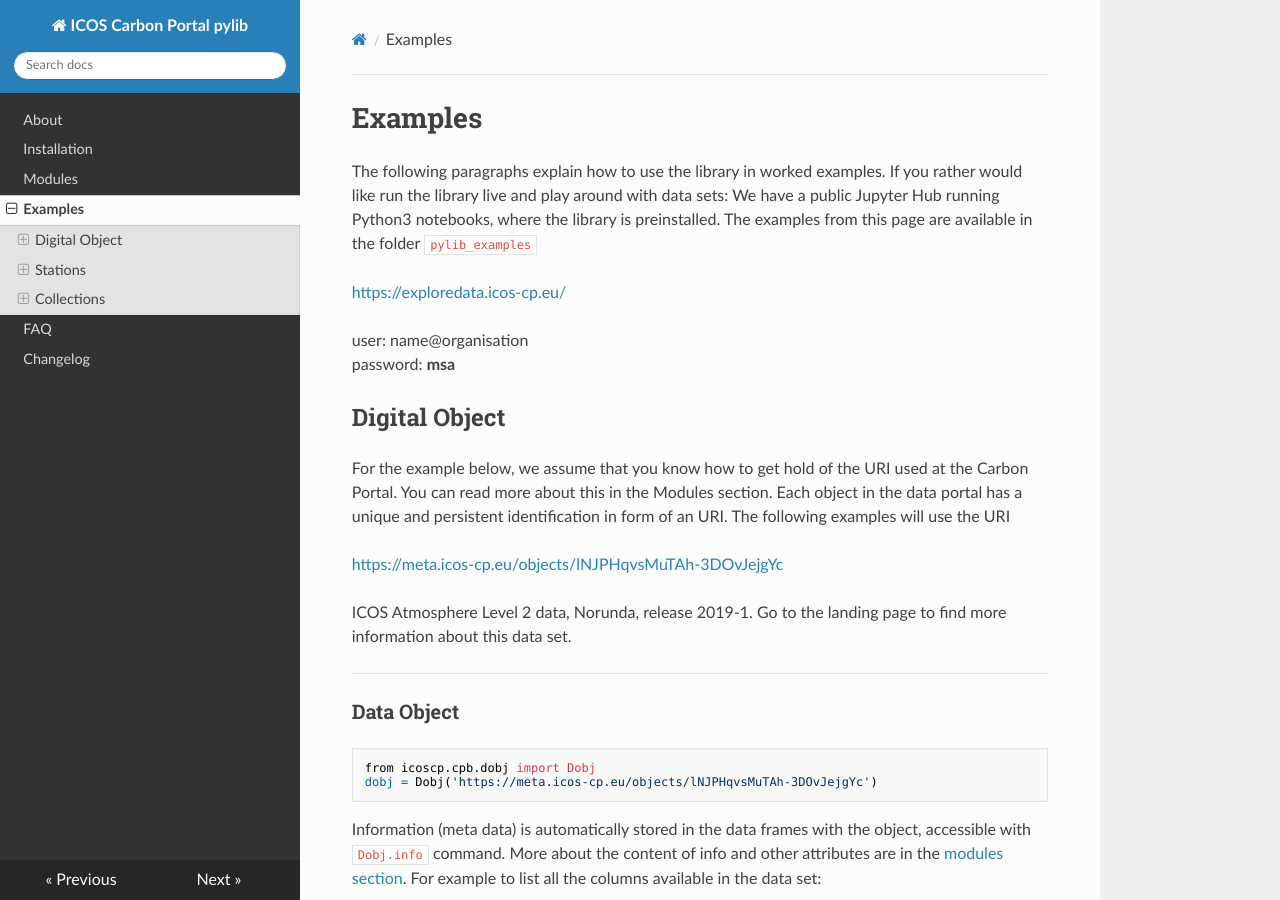
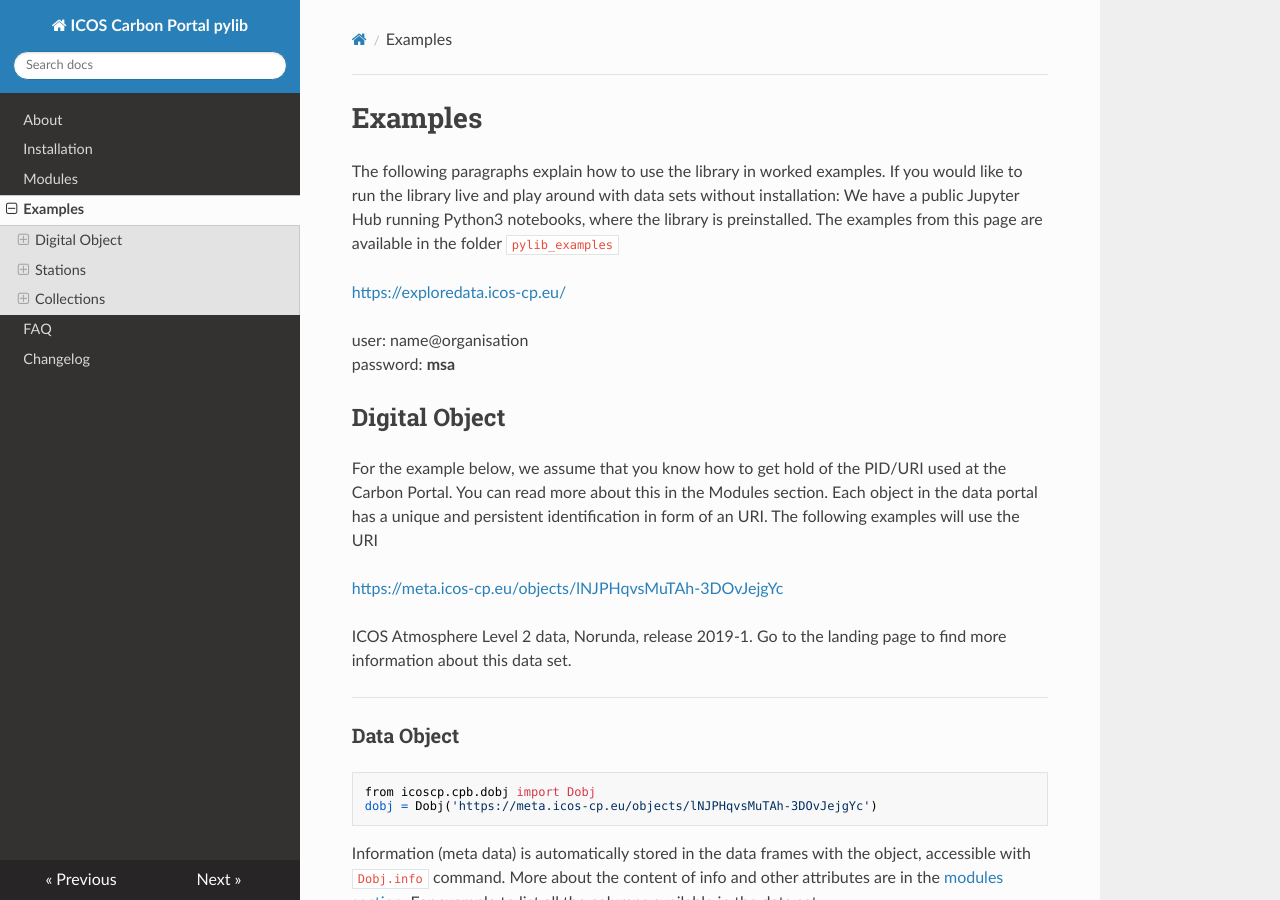
Before and after one commit to ICOS-Carbon-Portal/pylib, an MkDocs documentation site: the page built from docs/examples.md, in a window 1280 px wide and 900 px high. Built offline with MkDocs 1.6.1, drawn with Linux system fonts in a browser that asks for light colours; nearby versions of some CDN libraries.

```diff
--- a/docs/examples.md
+++ b/docs/examples.md
@@ -1,6 +1,6 @@
 # Examples
 
-The following paragraphs explain how to use the library in worked examples. If you rather would like run the library live and play around with data sets: We have a public Jupyter Hub running Python3 notebooks, where the library is preinstalled. The examples from this page are available in the folder `pylib_examples`
+The following paragraphs explain how to use the library in worked examples. If you would like to run the library live and play around with data sets without installation: We have a public Jupyter Hub running Python3 notebooks, where the library is preinstalled. The examples from this page are available in the folder `pylib_examples`
 
 [https://exploredata.icos-cp.eu/](https://exploredata.icos-cp.eu/)
 
@@ -10,7 +10,7 @@
 
 ## Digital Object
 
-For the example below, we assume that you know how to get hold of the URI used at the Carbon Portal. You can read more about this in the Modules section. Each object in the data portal has a unique and persistent identification in form of an URI. The following examples will use the URI
+For the example below, we assume that you know how to get hold of the PID/URI used at the Carbon Portal. You can read more about this in the Modules section. Each object in the data portal has a unique and persistent identification in form of an URI. The following examples will use the URI
 
 [https://meta.icos-cp.eu/objects/lNJPHqvsMuTAh-3DOvJejgYc](https://meta.icos-cp.eu/objects/lNJPHqvsMuTAh-3DOvJejgYc)
 
--- a/icoscp/__init__.py
+++ b/icoscp/__init__.py
@@ -14,8 +14,8 @@
 """
 
 __credits__     = "ICOS Carbon Portal"
-__license__     = "GPL-3.0"
-__version__     = "0.1.0"
+__license__     = ['Software: GPL-3.0','ICSO Data accessed with this library CC BY 4.0']
+__version__     = "0.1.1"
 __maintainer__  = "ICOS Carbon Portal, elaborated products team"
 __email__       = ['info@icos-cp.eu', 'claudio.donofrio@nateko.lu.se']
 __status__      = "rc1"
```
Also changed, not shown: 1 other file.
